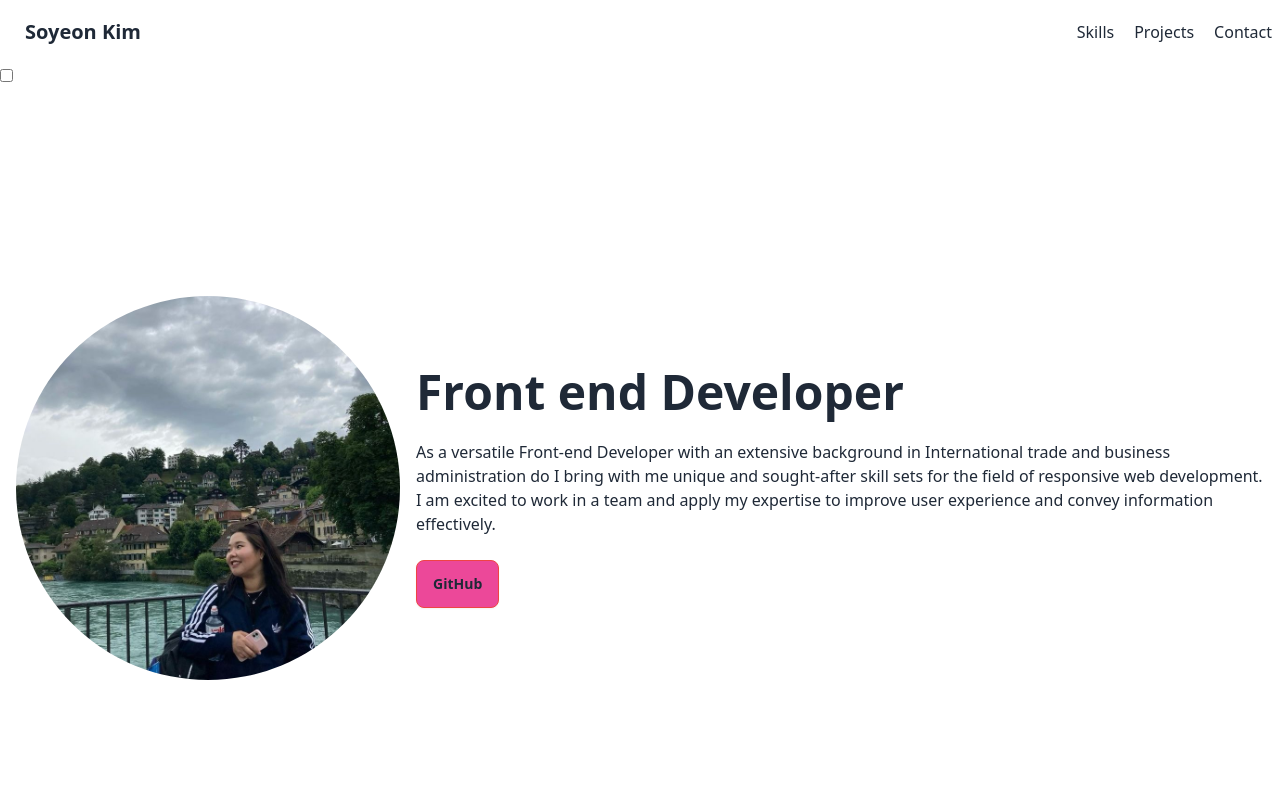
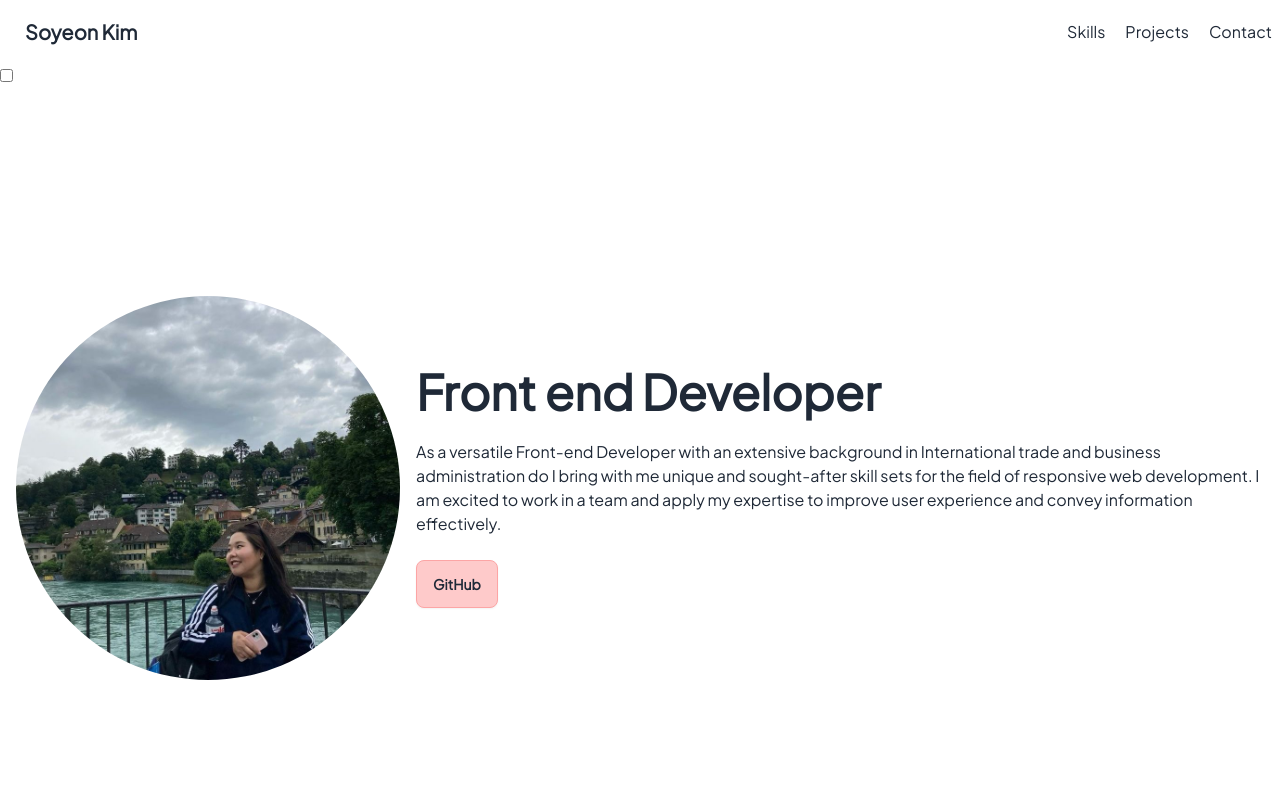
Before and after one commit to Soylatte/portfolio-new, a React (Create React App) app: page /contact in a window 1280 px wide. Shown: the top 800 px of the page. Built offline with nearby package versions, Linux system fonts and the light colour scheme.

Commit message:
add via upload

```diff
--- a/src/components/contact.jsx
+++ b/src/components/contact.jsx
@@ -24,7 +24,7 @@ const Contact = () => {
       };
     return (
 
-        <div className='text-center'>
+        <div className='form'>
             <span className='text-center font-bold'>Contact Me!</span>
             <p>I will reply in 2days </p>
             <form className="flex w-96 flex-col gap-6 justify-center text-center">
--- a/src/components/hero.jsx
+++ b/src/components/hero.jsx
@@ -5,7 +5,7 @@ const Hero = () => {
     window.open(url,"_blank","noopener, noreferrer");
   };
   return (
-    <div className="hero min-h-screen">
+    <div className="hero min-h-screen  ">
   <div className="hero-content flex-col lg:flex-row">
     <img src={process.env.PUBLIC_URL+'./assets/soyeon_photo.jpg'} className="max-w-sm rounded-lg shadow-2xl mask mask-circle" />
     <div>
@@ -14,7 +14,7 @@ const Hero = () => {
       As a versatile Front-end Developer with an extensive background in International trade and business administration do I bring with me unique and sought-after skill sets for the field of responsive web development.
        I am excited to work in a team and apply my expertise to improve user experience and convey information effectively.
       </p>
-      <button className="btn btn-custom bg-pink-500 border border-red-500 hover:bg-pink-300 hover:border-pink-700" onClick={()=> handleOpenNewTab("https://github.com/Soylatte") }>GitHub</button>
+      <button className="btn btn-custom bg-red-200 border-red-300 hover:bg-red-300 hover:border-red-200" onClick={()=> handleOpenNewTab("https://github.com/Soylatte") }>GitHub</button>
     </div>
   </div>
 </div>
--- a/src/index.css
+++ b/src/index.css
@@ -1,4 +1,5 @@
 @import url('https://fonts.googleapis.com/css2?family=Plus+Jakarta+Sans&display=swap');
+
 @tailwind base;
 @tailwind components;
 @tailwind utilities;
@@ -9,3 +10,9 @@
     pointer: cursor;
   }
 }
+body {
+  font-family: 'Plus Jakarta Sans';
+}
+.form {
+  justify-content: center;
+}
```
